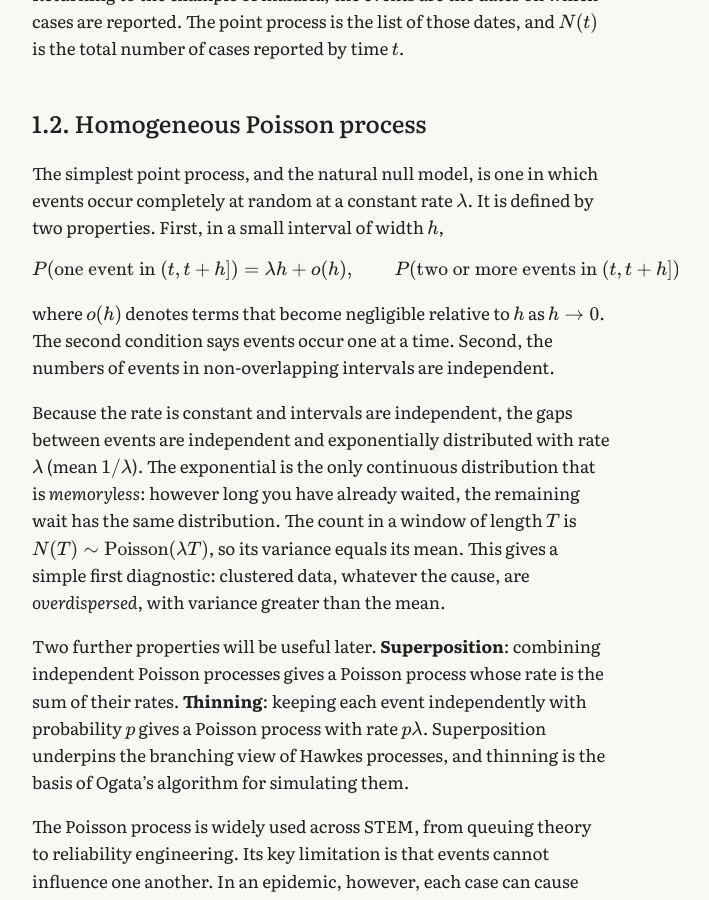
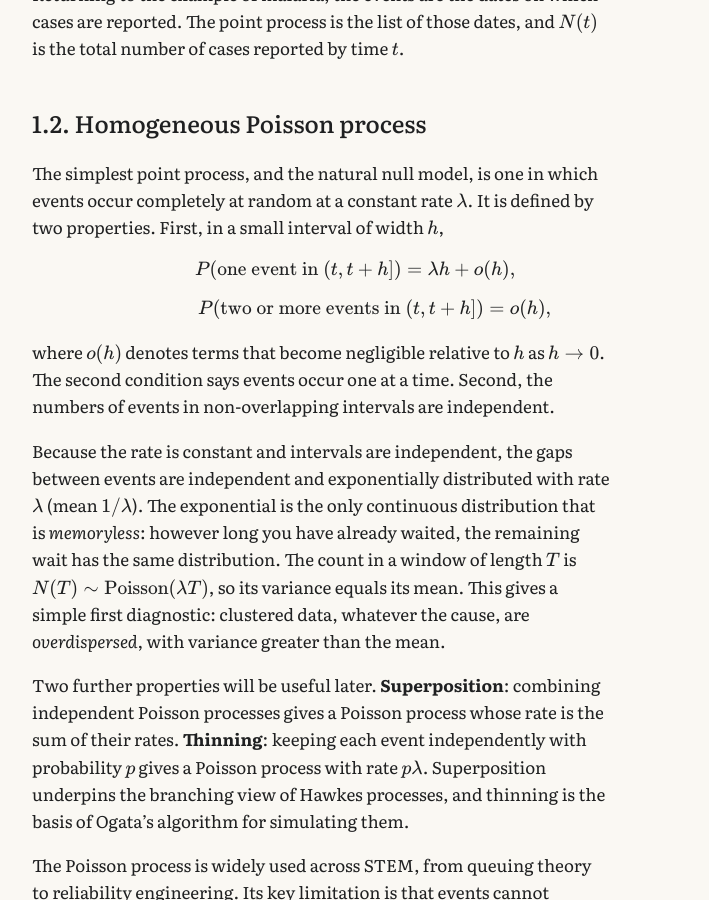
Before and after one commit to timj-wood/timj-wood.github.io, a Jekyll site: the page built from _posts/2026-09-20-hawkes-processes.md, in a window 1280 px wide and 900 px high, scrolled down 1808 px. Shown: the whole window, without its empty margins (285-994 px from the left). Built offline with Jekyll 4.4.1, drawn with Linux system fonts in a browser that asks for light colours.

```diff
--- a/_posts/2026-09-20-hawkes-processes.md
+++ b/_posts/2026-09-20-hawkes-processes.md
@@ -31,7 +31,11 @@ Returning to the example of malaria, the events are the dates on which cases are
 The simplest point process, and the natural null model, is one in which events occur completely at random at a constant rate $$\lambda$$. It is defined by two properties. First, in a small interval of width $$h$$,
 
 $$
-P(\text{one event in } (t, t+h]) = \lambda h + o(h), \qquad P(\text{two or more events in } (t, t+h]) = o(h),
+P(\text{one event in } (t, t+h]) = \lambda h + o(h),
+$$
+
+$$
+\qquad P(\text{two or more events in } (t, t+h]) = o(h),
 $$
 
 where $$o(h)$$ denotes terms that become negligible relative to $$h$$ as $$h \to 0$$. The second condition says events occur one at a time. Second, the numbers of events in non-overlapping intervals are independent.
```
